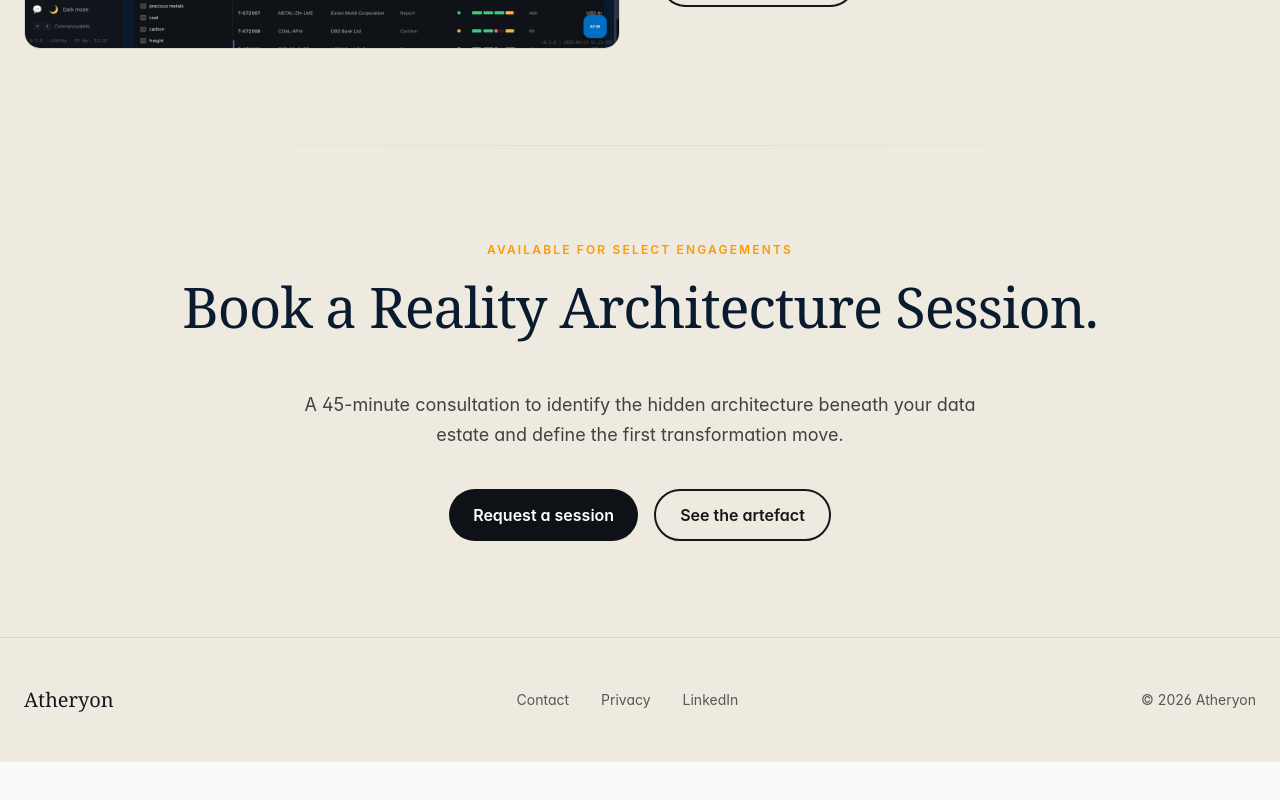
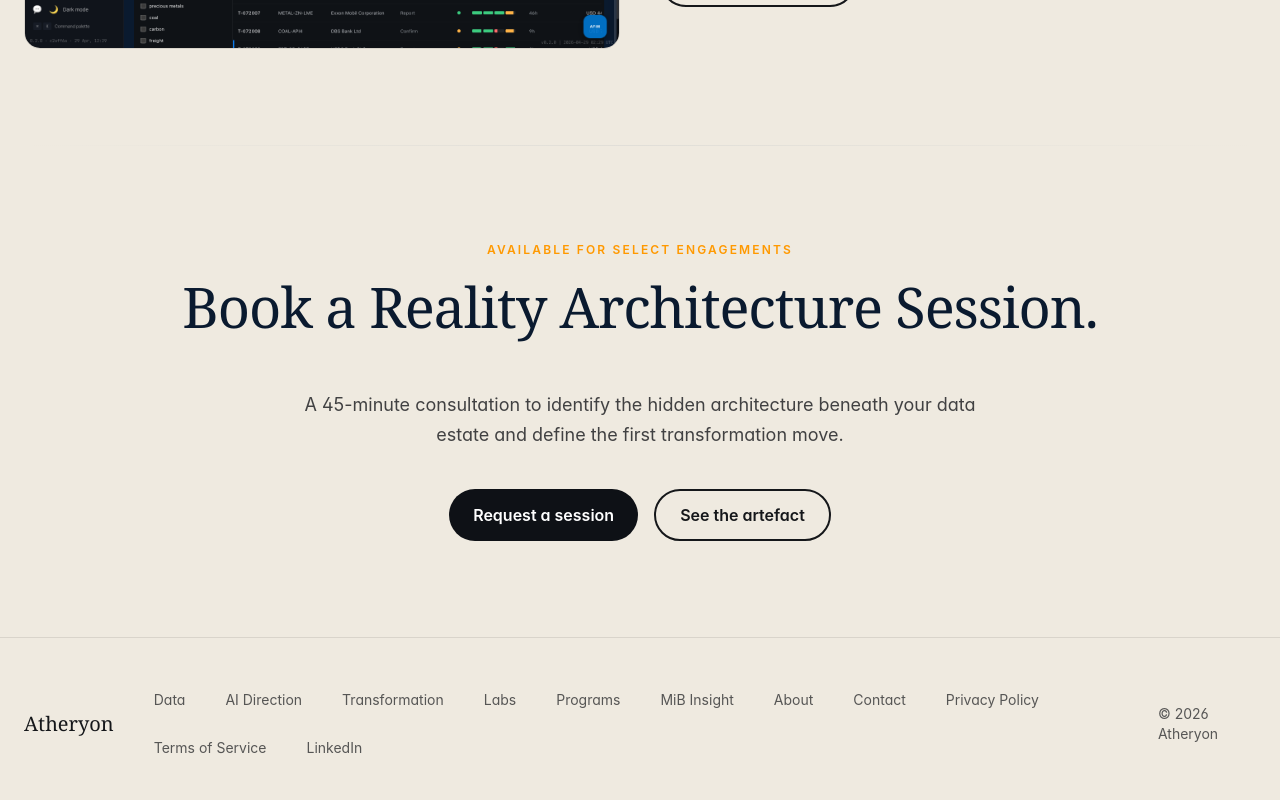
Before and after one commit to atheryon-ai/atheryon-website, a Next.js app: page / in a window 1280 px wide. Shown: the part 4061-4861 px from the top of the page. Before the commit the page ends 4823 px from the top, so only its background shows below. Built offline with nearby package versions, Linux system fonts and the light colour scheme.

Commit message:
refactor(footer): consume site.footer.links and site.footer.legal
Co-Authored-By: Claude Opus 4.7 <noreply@anthropic.com>

```diff
--- a/src/components/Footer.tsx
+++ b/src/components/Footer.tsx
@@ -1,17 +1,26 @@
 import Link from 'next/link'
+import { site } from '@/content/site'
 
 export function Footer() {
   const year = new Date().getFullYear()
+  const { pillars, resources, company } = site.footer.links
+  const legalLinks = site.footer.legal.links
+
   return (
     <footer className="bg-bone border-t border-charcoal/10 py-10">
-      <div className="max-w-container mx-auto px-6 flex flex-col md:flex-row gap-4 md:gap-8 items-start md:items-center justify-between text-sm text-charcoal/70">
-        <div className="font-display text-xl text-charcoal">Atheryon</div>
-        <nav className="flex gap-2 -mx-3">
-          <Link href="/contact" className="inline-block px-3 py-3 hover:text-charcoal">Contact</Link>
-          <Link href="/privacy" className="inline-block px-3 py-3 hover:text-charcoal">Privacy</Link>
-          <a href="https://www.linkedin.com/in/terencetsakiris/" className="inline-block px-3 py-3 hover:text-charcoal">LinkedIn</a>
+      <div className="max-w-container mx-auto px-6 flex flex-col md:flex-row gap-6 md:gap-10 items-start md:items-center justify-between text-sm text-charcoal/70">
+        <div className="font-display text-xl text-charcoal">{site.name}</div>
+        <nav className="flex flex-wrap gap-x-4 gap-y-1 -mx-3">
+          {[...pillars, ...resources, ...company, ...legalLinks].map((item) => (
+            <Link key={item.href} href={item.href} className="inline-block px-3 py-3 hover:text-charcoal">
+              {item.label}
+            </Link>
+          ))}
+          <a href="https://www.linkedin.com/in/terencetsakiris/" className="inline-block px-3 py-3 hover:text-charcoal">
+            LinkedIn
+          </a>
         </nav>
-        <div>© {year} Atheryon</div>
+        <div>© {year} {site.name}</div>
       </div>
     </footer>
   )
```
